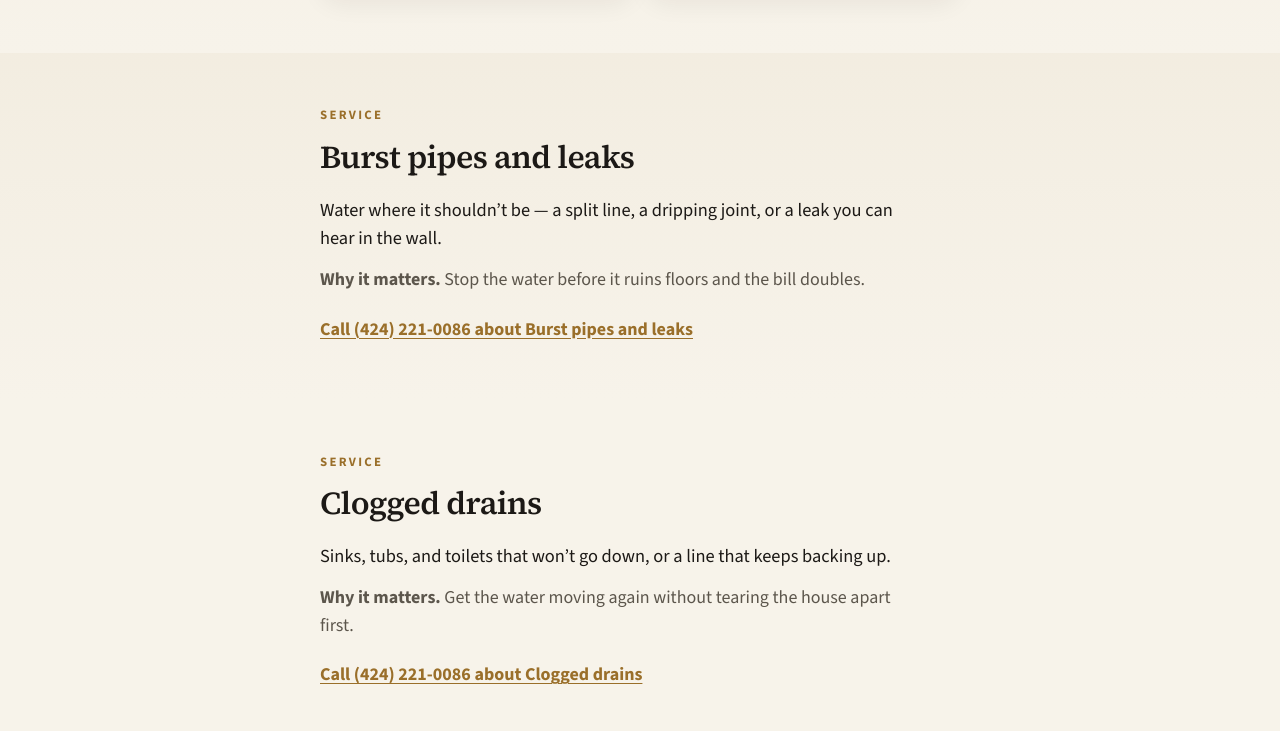
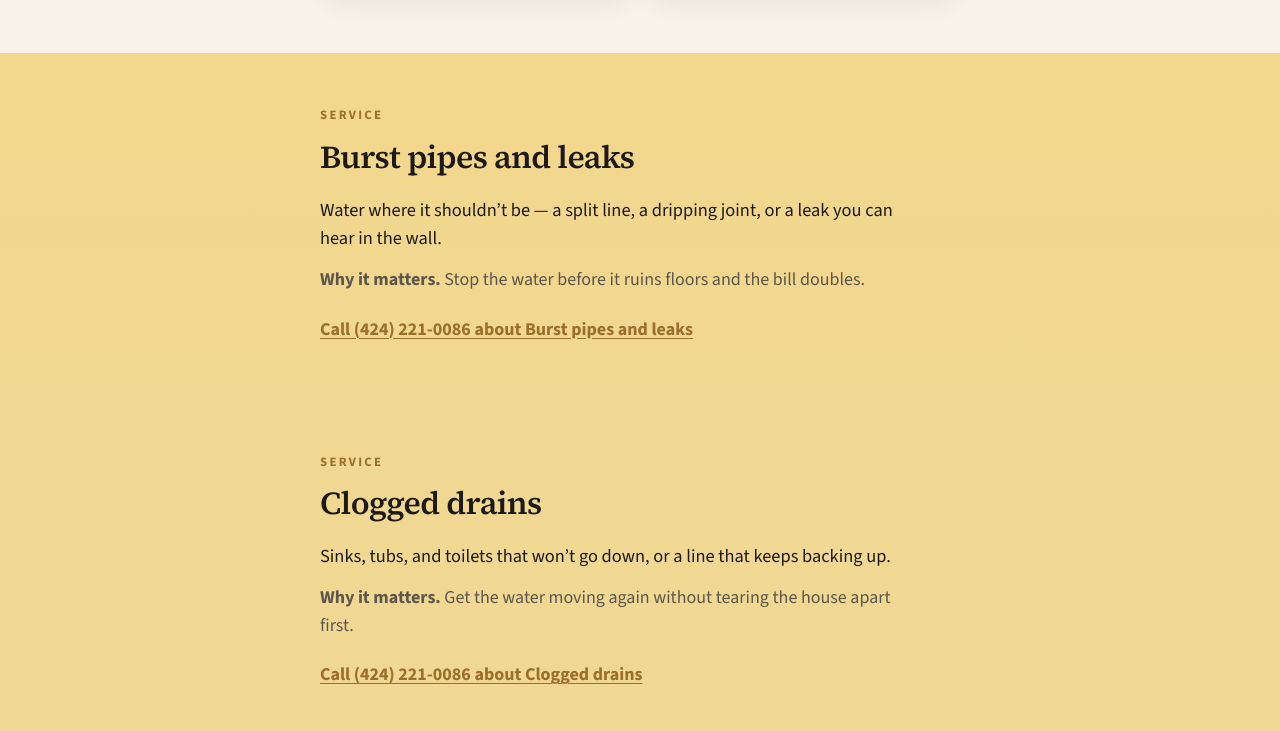
Before and after one commit to litlocalsmain/litlocals-site, a website: page preview-host/public/ing-plumbing/index.html in a window 1280 px wide. Shown: the part 1429-2160 px from the top of the page. Drawn offline with nearby package versions, Linux system fonts and the light colour scheme; no server answers.

Commit message:
factory: alternate cream / gold-wash section bands

```diff
--- a/factory/layout/styles.css
+++ b/factory/layout/styles.css
@@ -827,10 +827,7 @@ body {
   transition: opacity 0.7s ease, filter 0.7s ease, transform 0.7s ease;
 }
 
-.section-alt {
-  background: linear-gradient(180deg, rgba(239, 232, 217, 0.55), rgba(247, 243, 234, 0.2));
-  border-block: 0;
-}
+.section-alt { border-block: 0; }
 
 .facts {
   display: grid;
@@ -954,3 +951,21 @@ body {
 @media (max-width: 719px) {
   .facts div { grid-template-columns: 1fr; }
 }
+
+
+/* Section bands — cream vs warm gold wash. Light only. */
+:root {
+  --band: #f7f3ea;
+  --band-warm: #edd9a6;
+}
+.hero,
+.section {
+  background: var(--band);
+}
+.band-warm,
+.section-alt {
+  background: linear-gradient(180deg, #f2d78c 0%, #edd9a6 100%);
+}
+.band-warm .section {
+  background: transparent;
+}
--- a/preview-host/public/ing-plumbing/index.html
+++ b/preview-host/public/ing-plumbing/index.html
@@ -64,7 +64,7 @@
       </div>
     </section>
 
-    <section class="section reveal" id="hours" aria-labelledby="facts-title">
+    <section class="section band-warm reveal" id="hours" aria-labelledby="facts-title">
       <div class="wrap">
         <h2 id="facts-title">Hours, area, city</h2>
         <dl class="facts">
@@ -83,7 +83,7 @@
 
 
 
-    <section class="section section-alt reveal" id="services" aria-labelledby="services-title">
+    <section class="section reveal" id="services" aria-labelledby="services-title">
       <div class="wrap">
         <h2 id="services-title">Services</h2>
         <ul class="svc-list">
@@ -97,7 +97,8 @@
       </div>
     </section>
 
-        <section class="section section-alt reveal" id="svc-burst-pipes-and-leaks" aria-labelledby="svc-burst-pipes-and-leaks-title">
+        <div class="band-warm">
+    <section class="section reveal" id="svc-burst-pipes-and-leaks" aria-labelledby="svc-burst-pipes-and-leaks-title">
       <div class="wrap">
         <p class="eyebrow">Service</p>
         <h2 id="svc-burst-pipes-and-leaks-title">Burst pipes and leaks</h2>
@@ -117,7 +118,7 @@
       </div>
     </section>
 
-    <section class="section section-alt reveal" id="svc-water-heaters" aria-labelledby="svc-water-heaters-title">
+    <section class="section reveal" id="svc-water-heaters" aria-labelledby="svc-water-heaters-title">
       <div class="wrap">
         <p class="eyebrow">Service</p>
         <h2 id="svc-water-heaters-title">Water heaters</h2>
@@ -137,7 +138,7 @@
       </div>
     </section>
 
-    <section class="section section-alt reveal" id="svc-sewer-line-trouble" aria-labelledby="svc-sewer-line-trouble-title">
+    <section class="section reveal" id="svc-sewer-line-trouble" aria-labelledby="svc-sewer-line-trouble-title">
       <div class="wrap">
         <p class="eyebrow">Service</p>
         <h2 id="svc-sewer-line-trouble-title">Sewer line trouble</h2>
@@ -156,6 +157,7 @@
         <p class="tap-note"><a href="tel:+14242210086">Call (424) 221-0086 about Camera look at the line</a></p>
       </div>
     </section>
+    </div>
 
         <section class="section reveal" id="area" aria-labelledby="area-title">
       <div class="wrap">
@@ -165,7 +167,7 @@
       </div>
     </section>
 
-        <section class="section reveal" id="expect" aria-labelledby="expect-title">
+        <section class="section band-warm reveal" id="expect" aria-labelledby="expect-title">
       <div class="wrap">
         <h2 id="expect-title">What happens when you call</h2>
         <ol class="steps">
@@ -194,7 +196,7 @@
       </div>
     </section>
 
-        <section class="section section-alt reveal" id="faq" aria-labelledby="faq-title">
+        <section class="section reveal" id="faq" aria-labelledby="faq-title">
       <div class="wrap">
         <h2 id="faq-title">Before you call</h2>
         <div class="faq-list">
@@ -253,8 +255,7 @@
   </div>
 
   <script src="motion.js" defer></script>
-
-  <script>
+<script>
   (function () {
     var TOKEN = "k7m2x9ingp";
     var bar = document.querySelector(".preview-bar");
--- a/preview-host/public/ing-plumbing/styles.css
+++ b/preview-host/public/ing-plumbing/styles.css
@@ -827,10 +827,7 @@ body {
   transition: opacity 0.7s ease, filter 0.7s ease, transform 0.7s ease;
 }
 
-.section-alt {
-  background: linear-gradient(180deg, rgba(239, 232, 217, 0.55), rgba(247, 243, 234, 0.2));
-  border-block: 0;
-}
+.section-alt { border-block: 0; }
 
 .facts {
   display: grid;
@@ -954,3 +951,21 @@ body {
 @media (max-width: 719px) {
   .facts div { grid-template-columns: 1fr; }
 }
+
+
+/* Section bands — cream vs warm gold wash. Light only. */
+:root {
+  --band: #f7f3ea;
+  --band-warm: #edd9a6;
+}
+.hero,
+.section {
+  background: var(--band);
+}
+.band-warm,
+.section-alt {
+  background: linear-gradient(180deg, #f2d78c 0%, #edd9a6 100%);
+}
+.band-warm .section {
+  background: transparent;
+}
--- a/preview-host/public/p/k7m2x9ingp/styles.css
+++ b/preview-host/public/p/k7m2x9ingp/styles.css
@@ -827,10 +827,7 @@ body {
   transition: opacity 0.7s ease, filter 0.7s ease, transform 0.7s ease;
 }
 
-.section-alt {
-  background: linear-gradient(180deg, rgba(239, 232, 217, 0.55), rgba(247, 243, 234, 0.2));
-  border-block: 0;
-}
+.section-alt { border-block: 0; }
 
 .facts {
   display: grid;
@@ -954,3 +951,21 @@ body {
 @media (max-width: 719px) {
   .facts div { grid-template-columns: 1fr; }
 }
+
+
+/* Section bands — cream vs warm gold wash. Light only. */
+:root {
+  --band: #f7f3ea;
+  --band-warm: #edd9a6;
+}
+.hero,
+.section {
+  background: var(--band);
+}
+.band-warm,
+.section-alt {
+  background: linear-gradient(180deg, #f2d78c 0%, #edd9a6 100%);
+}
+.band-warm .section {
+  background: transparent;
+}
```
Also changed, not shown: factory/layout/template.html (+2 -2 lines), preview-host/public/p/k7m2x9ingp/index.html (+10 -9 lines), factory/README.md, 1 other file.
